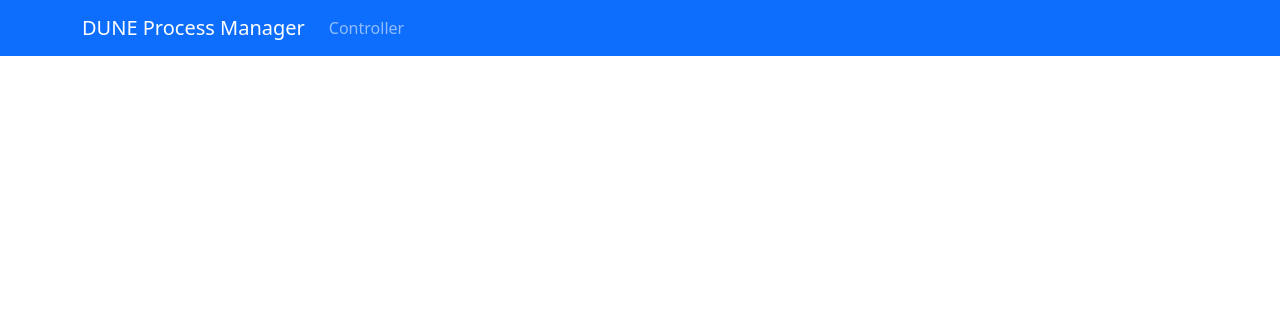
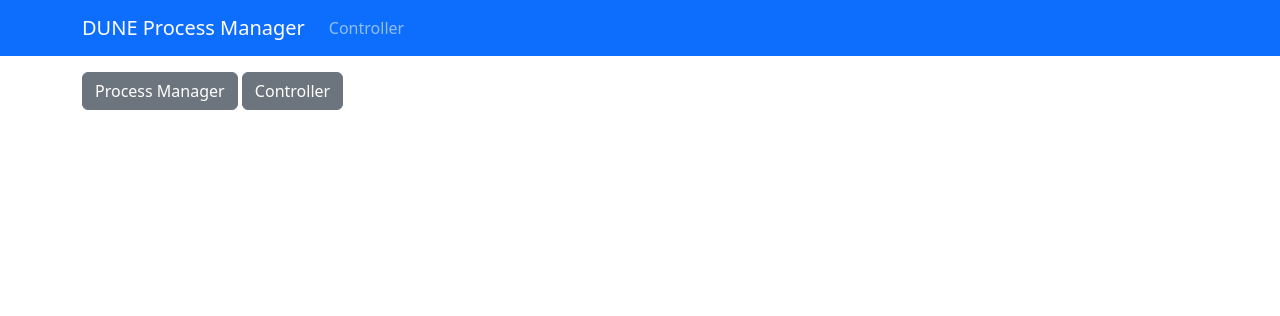
Before and after one commit to ImperialCollegeLondon/dune_processes, a Django app: page / in a window 1280 px wide. Shown: the top 316 px of the page. Run offline with Django 5.2, Linux system fonts and the light colour scheme; the visitor is signed in with stand-in values (Sample User, id 1); some libraries are stand-ins or nearby versions.

Commit message:
Add buttons to main index template

```diff
--- a/main/templates/main/index.html
+++ b/main/templates/main/index.html
@@ -2,3 +2,11 @@
 {% block title %}
   Home
 {% endblock title %}
+{% block content %}
+  <div class="row">
+    <div class="col">
+      <a href="{% url 'process_manager:index' %}" class="btn btn-secondary">Process Manager</a>
+      <a href="{% url 'controller:index' %}" class="btn btn-secondary">Controller</a>
+    </div>
+  </div>
+{% endblock content %}
```
